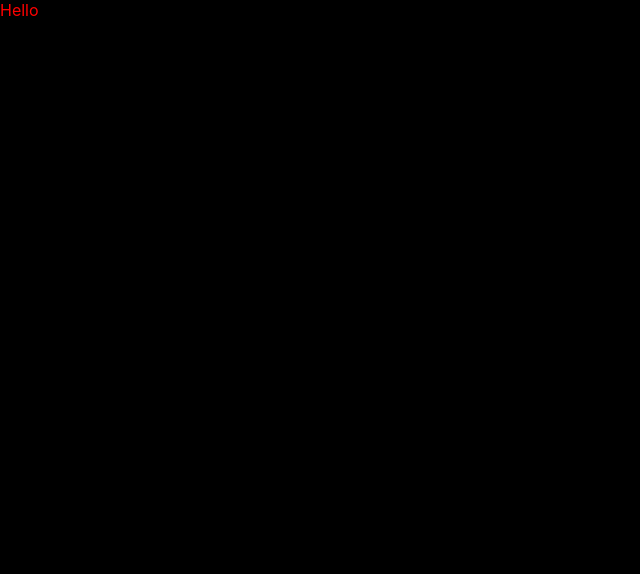
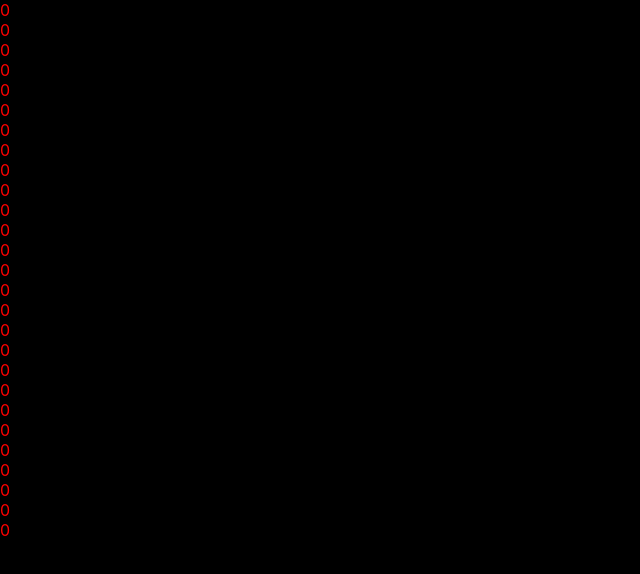
Before and after one commit to Adaane/Sudoku, a React app: page / in a window 1280 px wide. Shown: the top 574 px of the page, without its empty margins (0-640 px from the left). Built offline with nearby package versions, Linux system fonts and the light colour scheme.

Commit message:
add very basic grid

```diff
--- a/src/Components/App.js
+++ b/src/Components/App.js
@@ -1,9 +1,10 @@
 import React, { Component } from "react";
 import "./App.scss";
+import Grid from "./Grid";
 
 class App extends Component {
   render() {
-    return <div>Hello</div>;
+    return <Grid />;
   }
 }
 
--- a/src/Components/Block.js
+++ b/src/Components/Block.js
@@ -1,4 +1,5 @@
 import React from "react";
+import Cell from "./Cell";
 
 const Block = ({ block }) => {
   return (
--- /dev/null
+++ b/src/Components/Grid.js
@@ -0,0 +1,27 @@
+import React from "react";
+import Block from "./Block";
+
+const generateGrid = () => {
+  const grid = [];
+  for (let i = 0; i < 3; i += 1) {
+    grid.push([]);
+
+    for (let j = 0; j < 9; j += 1) {
+      grid[i].push({
+        x: 0,
+        y: 0,
+        value: 0
+      });
+    }
+  }
+
+  return grid;
+};
+
+const initialGrid = generateGrid();
+console.log(initialGrid);
+const Grid = () => {
+  return initialGrid.map((block, index) => <Block key={index} block={block} />);
+};
+
+export default Grid;
```
